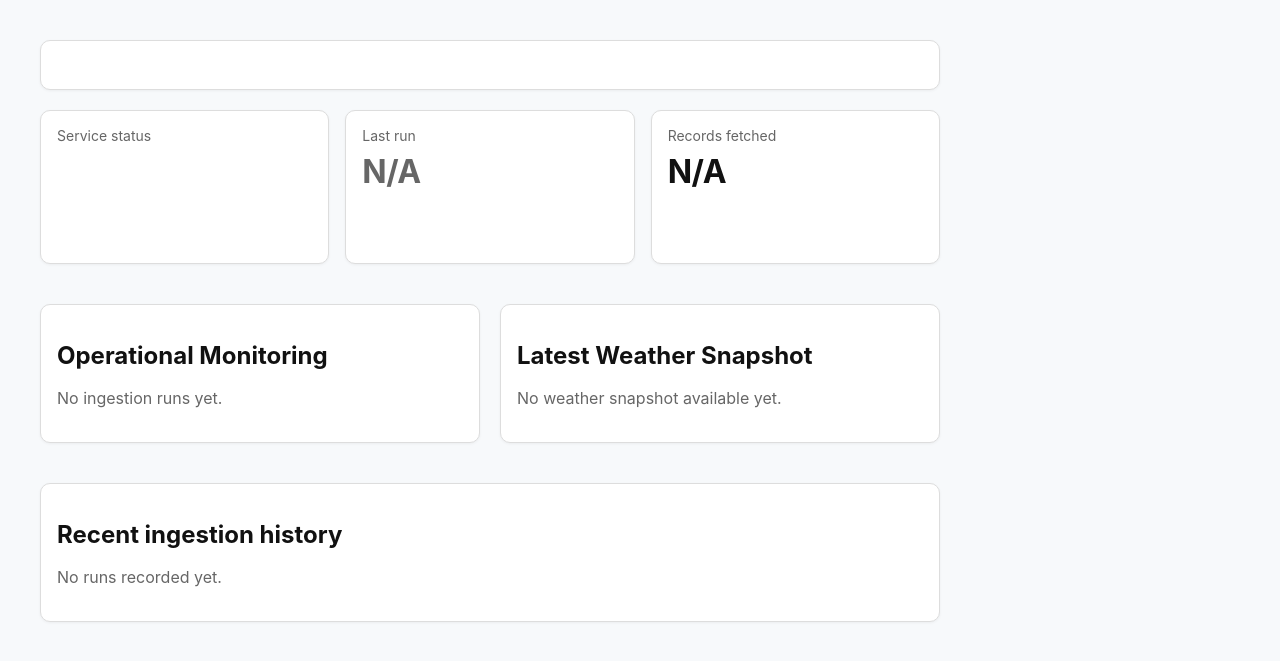
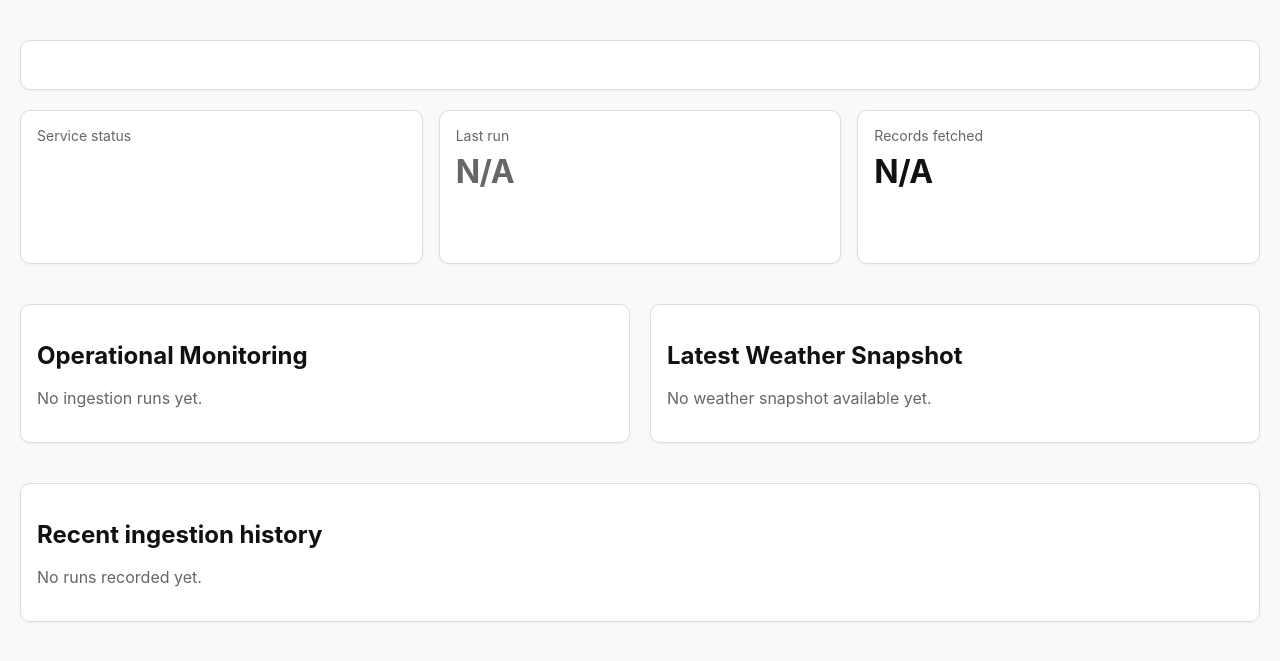
Before and after one commit to JoonasEronen/hosted-external-data-integration-service-aws, a FastAPI app: template app/templates/dashboard.html in a window 1280 px wide. Shown: the top 661 px of the page. Run offline with FastAPI, Linux system fonts and the light colour scheme; the template is opened without the code that fills it, so the values that code supplies are empty; parts of the project's set-up code (start-up, migrations or seed data) failed here and were passed over.

Commit message:
style: improve dashboard UI and layout

```diff
--- a/app/main.py
+++ b/app/main.py
@@ -84,7 +84,6 @@ def dashboard(request: Request):
     ingestion_runs = get_latest_ingestion_runs(limit=10)
     latest_run = ingestion_runs[0] if ingestion_runs else None
 
-
     # Render the dashboard template with service and ingestion data.
     return templates.TemplateResponse(
         "dashboard.html",
@@ -92,16 +91,14 @@ def dashboard(request: Request):
             "request": request,
             "title": "Hosted External Data Integration Service",
             "description": (
-                "This dashboard shows recent ingestion runs from the hosted "
-                "external data integration service. The service periodically "
-                "fetches weather data from an external API and tracks ingestion "
-                "metadata in PostgreSQL."
+                "This dashboard provides operational visibility into recent ingestion runs.\n"
+                "The system periodically fetches data from external APIs and stores ingestion metadata in PostgreSQL."
             ),
             "status": "Running",
             "source_name": "Open-Meteo API",
             "latest_run": latest_run,
             "run_count": len(ingestion_runs),
             "ingestion_runs": ingestion_runs,
-            "city_results": latest_run.city_results if latest_run else []
+            "city_results": latest_run.city_results if latest_run else [],
         },
     )
--- a/app/templates/dashboard.html
+++ b/app/templates/dashboard.html
@@ -8,8 +8,9 @@
   <style>
     body {
       font-family: -apple-system, BlinkMacSystemFont, "Segoe UI", Roboto, Arial, sans-serif;
-      margin: 40px;
-      max-width: 900px;
+      margin: 40px auto;
+      padding: 0 20px;
+      max-width: 1400px;
       background: #f7f9fb;
       color: #111;
     }
@@ -32,6 +33,10 @@
       background: white;
       box-shadow: 0 1px 3px rgba(0, 0, 0, 0.05);
       transition: all 0.2s ease;
+    }
+
+    .card p {
+      white-space: pre-line;
     }
 
     .card:hover {
```
